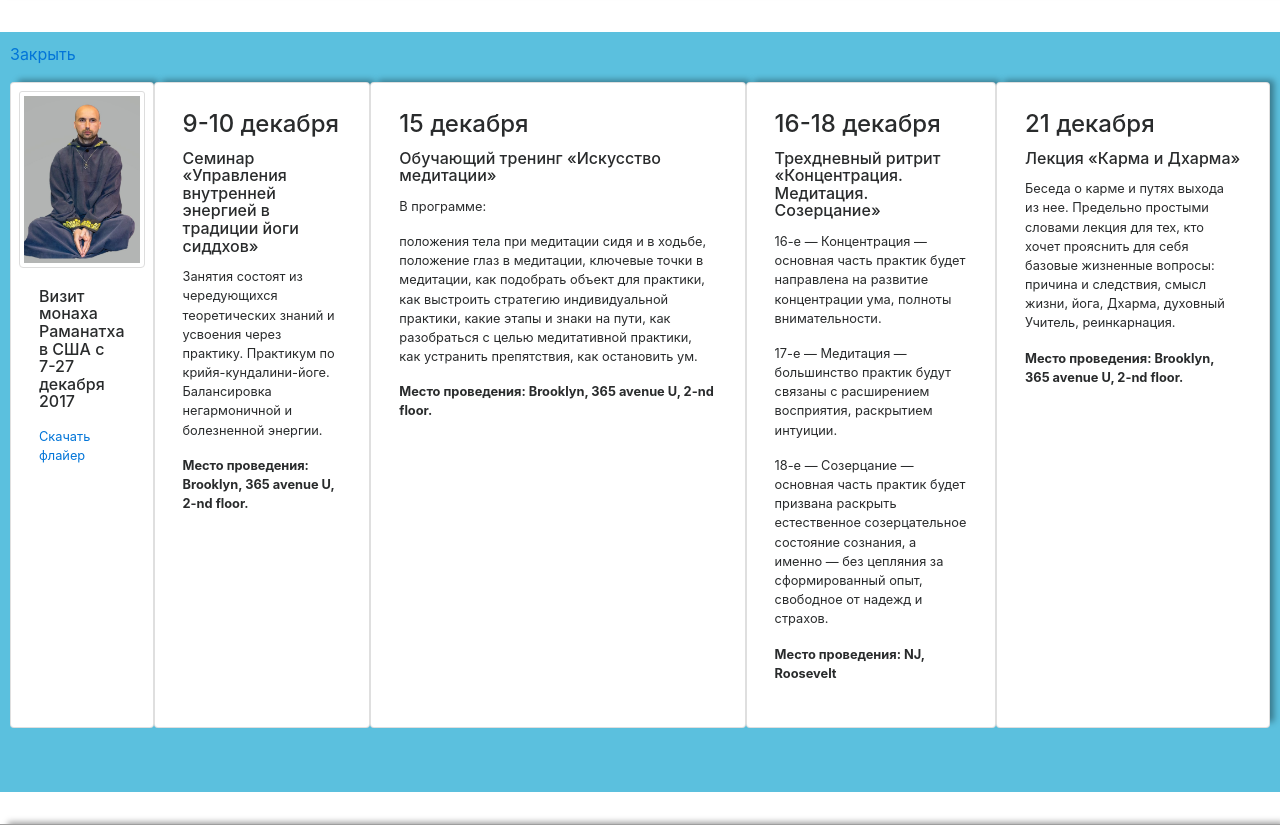
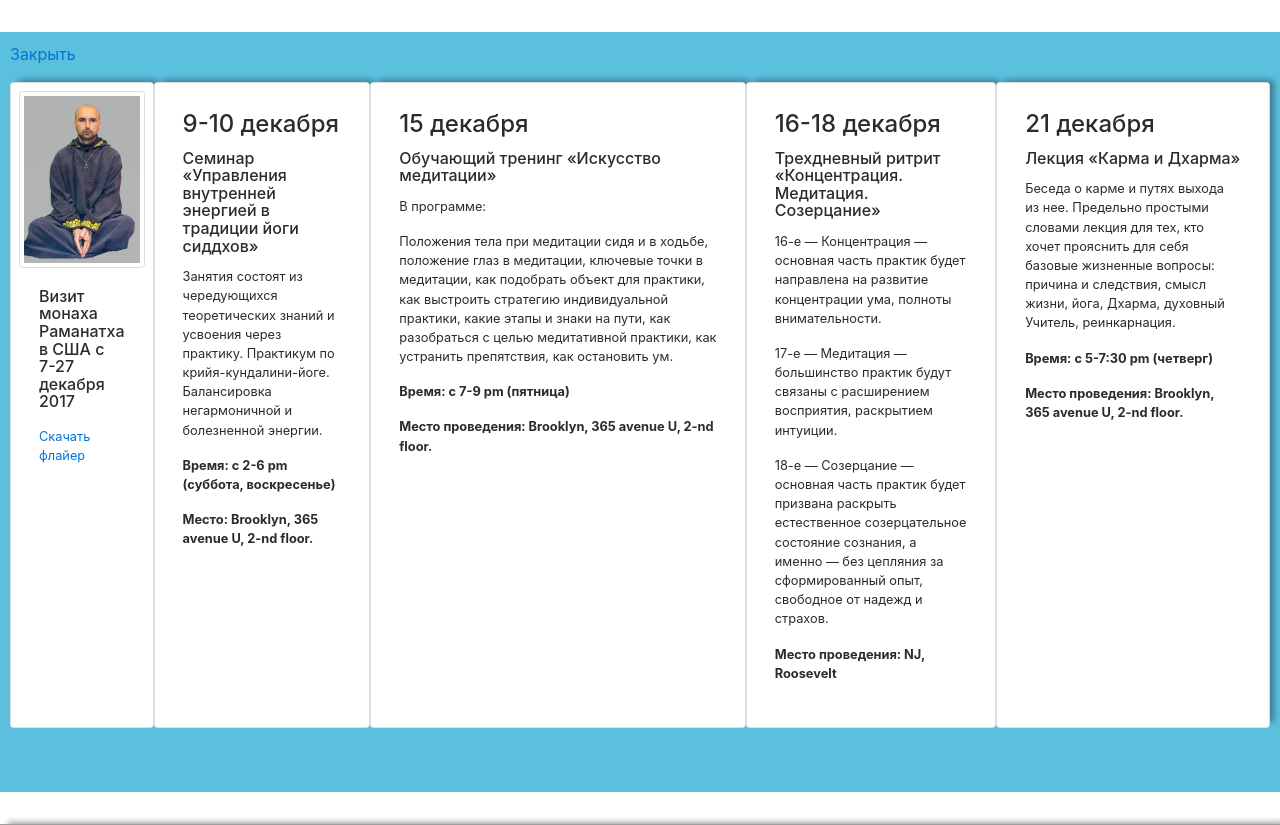
Before and after one commit to NatalyaAn/UsAdvayta, a PHP site: page /views/home.php in a window 1280 px wide. Shown: the part 273-1098 px from the top of the page. Run offline with PHP 8.4, Linux system fonts and the light colour scheme; some libraries are stand-ins or nearby versions; grey boxes are pictures that could not be loaded.

Commit message:
news in home.php changed

```diff
--- a/variables/varNews.php
+++ b/variables/varNews.php
@@ -16,7 +16,7 @@ $news = '
   <div class="d-flex flex-sm-row justify-content-center " >
 
 
-   <div class="card p-2 card-shadow "style="width: 40rem;">
+   <div class="card p-2 card-shadow "style="width: 30rem;">
      <img class="card-img-top img-thumbnail "  src="../public/images/ramanatha1.jpg" alt="Card image cap" align="left">
     <div class="card-block">
     <small class="text">
@@ -35,7 +35,8 @@ $news = '
       <h6 class="card-title">Семинар «Управления внутренней энергией в традиции йоги сиддхов» </h6>
 
 <p class="card-text">Занятия состоят из чередующихся теоретических знаний и усвоения через практику. Практикум по крийя-кундалини-йоге. Балансировка негармоничной и болезненной энергии.</p>
-<p class="card-text font-weight-bold">Место проведения: Brooklyn, 365 avenue U, 2-nd floor.</p>
+<p class="card-text font-weight-bold">Время: с 2-6 pm (суббота, воскресенье)</p>
+<p class="card-text font-weight-bold">Место: Brooklyn, 365 avenue U, 2-nd floor.</p>
       <footer>
       <a href="#" class="card-link"></a>
       </footer>
@@ -49,7 +50,7 @@ $news = '
       <h6 class="card-title">Обучающий тренинг «Искусство медитации»</h6>
   <p class="card-text">
       В программе:</p>
-<p class="card-text">положения тела при медитации сидя и в ходьбе,
+<p class="card-text">Положения тела при медитации сидя и в ходьбе,
  положение глаз в медитации,
  ключевые точки в медитации,
  как подобрать объект для практики,
@@ -58,6 +59,7 @@ $news = '
  как разобраться с целью медитативной практики,
  как устранить препятствия,
  как остановить ум.</p>
+ <p class="card-text font-weight-bold">Время: с 7-9 pm (пятница)</p>
 <p class="card-text font-weight-bold">Место проведения: Brooklyn, 365 avenue U, 2-nd floor.</p>
 
       <footer>
@@ -93,6 +95,8 @@ $news = '
       <p class="card-text">
       Беседа о карме и путях выхода из нее. Предельно простыми словами лекция для тех, кто хочет прояснить для себя базовые жизненные вопросы:
  причина и следствия, смысл жизни, йога, Дхарма, духовный Учитель, реинкарнация.</p>
+
+ <p class="card-text font-weight-bold">Время: с 5-7:30 pm (четверг)</p>
 <p class="card-text font-weight-bold">Место проведения: Brooklyn, 365 avenue U, 2-nd floor.</p>
       <footer>
       <a href="#" class="card-link"></a>
```
